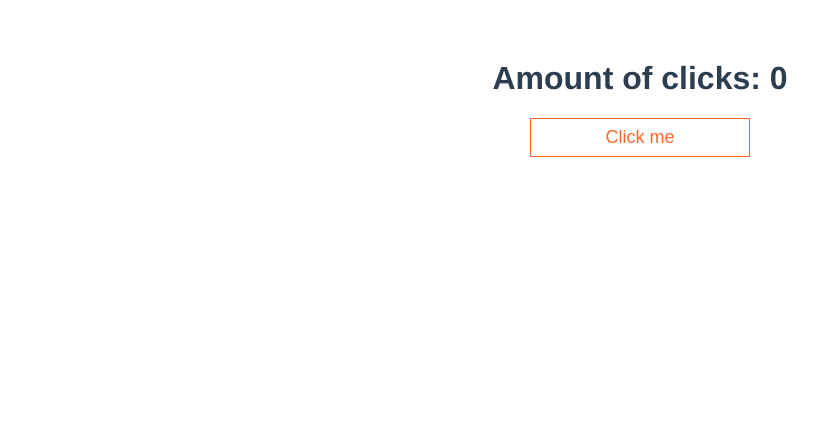
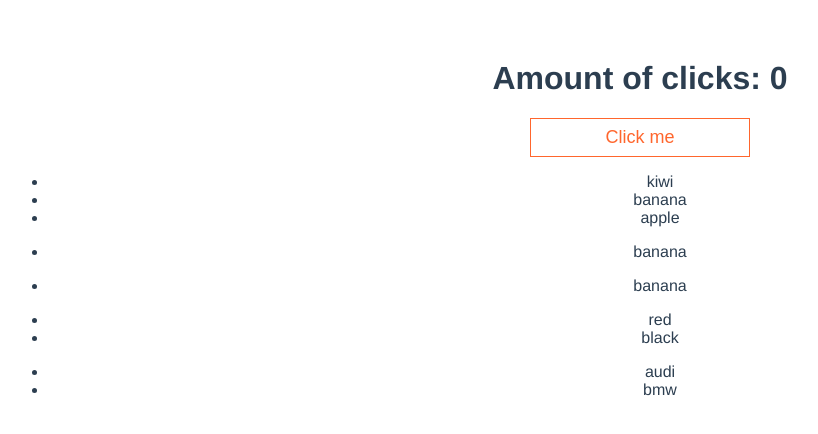
Before and after one commit to Kateryna286/vue-first-app, a Vue app: page / in a window 1280 px wide. Shown: the top 434 px of the page, without its empty margins (0-818 px from the left). Built offline with nearby package versions, Linux system fonts and the light colour scheme.

Commit message:
Conditional Rendering
Directives v-if, v-for, v-show

```diff
--- a/src/App.vue
+++ b/src/App.vue
@@ -2,17 +2,20 @@
   <div :id="$style.app">
     <h1>{{ title }}</h1>
     <Button @click="increment" outlined>Click me</Button>
+    <DirectivesTest />
   </div>
 </template>
 
 <script>
 
 import Button from './components/Button.vue'
+import DirectivesTest from './components/DirectivesTest.vue'
 
 export default {
   name: 'App',
   components: {
-    Button
+    Button,
+    DirectivesTest
   },
   data() {
     return {
--- /dev/null
+++ b/src/components/DirectivesTest.vue
@@ -0,0 +1,46 @@
+<template>
+  <div v-if="isVisible">
+      <h1 v-show="false">Title Directives</h1>
+      <ul>
+          <li v-for="fruit in fruits" :key="fruit">{{ fruit }}</li>
+      </ul>
+      <ul>
+          <div v-for="fruit in fruits" :key="fruit">
+            <li v-if="fruit === 'banana'">{{ fruit }}</li>
+          </div>
+      </ul>
+      <ul>
+          <template v-for="fruit in fruits" >
+            <li v-if="fruit === 'banana'" :key="fruit">{{ fruit }}</li>
+          </template>
+      </ul>
+      <ul>
+          <li v-for="car in cars" :key="car.color">{{car.color}}</li>
+      </ul>
+      <ul>
+          <li v-for="(car, key) in cars" :key="key">{{key}}</li>
+      </ul>
+  </div>
+</template>
+
+<script>
+export default {
+  name: "DirectivesTest",
+  data() {
+    return {
+        isVisible: true,
+        fruits: ['kiwi', 'banana', 'apple'],
+        cars: {
+            audi: {
+                color: 'red'
+            },
+            bmw: {
+                color: 'black'
+            }
+        }
+    }
+  },
+}
+</script>
+
+<style lang="scss" scoped></style>
```
